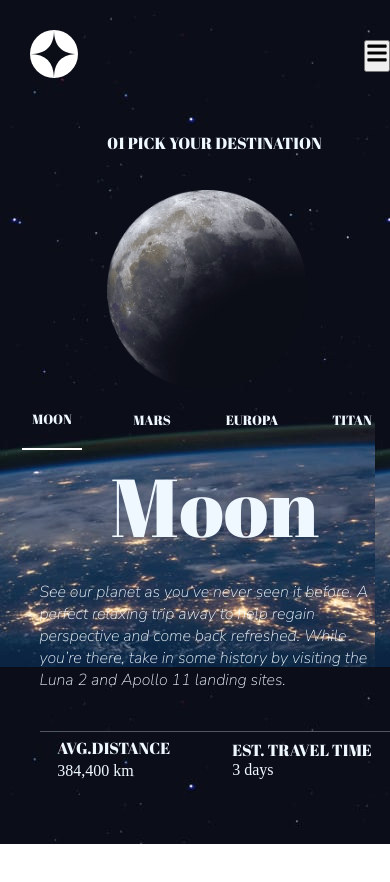
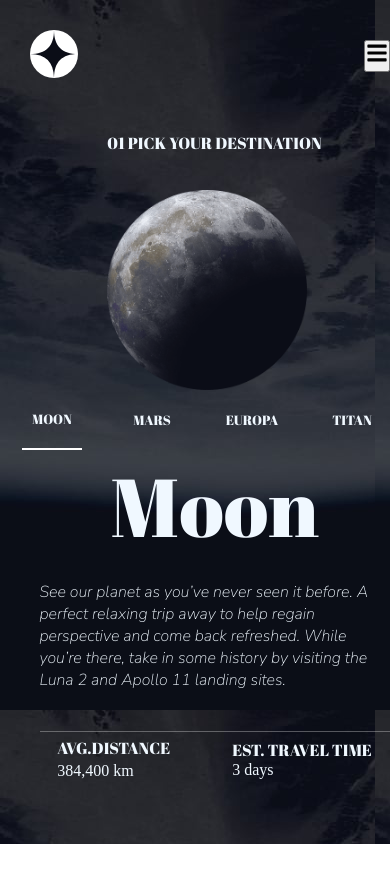
Before and after one commit to jyotirmoy-sinhababu/Space-Tourism, a React (Create React App) app: page /destination in a window 390 px wide. Shown: the top 882 px of the page. Built offline with nearby package versions, Linux system fonts and the light colour scheme; a web font is replaced by a local one.

Commit message:
style added

```diff
--- a/src/component/cards/cardStyle.css
+++ b/src/component/cards/cardStyle.css
@@ -208,7 +208,7 @@
   width: 600px;
 }
 
-@media screen and (max-width: 600px) {
+@media screen and (max-width: 900px) {
   /*destination card*/
   .destination-cnt {
     display: flex;
@@ -219,8 +219,8 @@
   }
 
   .img {
-    width: 200px;
-    height: 200px;
+    width: 400px;
+    height: 400px;
   }
 
   .destinationCard-head {
@@ -332,4 +332,15 @@
   .techCard-name {
     font-size: 48px;
   }
+
+  .techCard-info-cnt {
+    padding-left: 4%;
+  }
 }
+
+@media screen and (max-width: 900px) {
+  .img {
+    width: 200px;
+    height: 200px;
+  }
+}
--- a/src/component/nav/nav.css
+++ b/src/component/nav/nav.css
@@ -62,6 +62,12 @@
   display: none;
 }
 
+@media screen and (max-width: 1260px) {
+  .nav-empty-cnt {
+    display: none;
+  }
+}
+
 @media screen and (max-width: 600px) {
   .nav-cnt {
     display: flex;
--- a/src/component/sub-component/subCompStyle.css
+++ b/src/component/sub-component/subCompStyle.css
@@ -104,7 +104,7 @@ crewCardBtn style
   color: black;
 }
 
-@media screen and (max-width: 600px) {
+@media screen and (max-width: 900px) {
   .techBtn-cnt {
     display: flex;
     flex-direction: row;
--- a/src/pages/crew/crewPageStyle.css
+++ b/src/pages/crew/crewPageStyle.css
@@ -2,3 +2,17 @@
   background-image: url(../../assets/crew/background-crew-desktop.jpg);
   height: 100vh;
 }
+
+@media screen and (max-width: 900px) {
+  .destination-page-cnt {
+    background-image: url(../../assets/crew/background-crew-tablet.jpg);
+    height: 100vh;
+  }
+}
+
+@media screen and (max-width: 600px) {
+  .destination-page-cnt {
+    background-image: url(../../assets/crew/background-crew-mobile.jpg);
+    height: 100vh;
+  }
+}
--- a/src/pages/destination/destinationStyle.css
+++ b/src/pages/destination/destinationStyle.css
@@ -1,6 +1,13 @@
 .destination-page-cnt {
   background-image: url('../../assets/destination/destination.jpg');
   height: 100vh;
+}
+
+@media screen and (max-width: 900px) {
+  .destination-page-cnt {
+    background-image: url('../../assets/destination/background-home-tablet.jpg');
+    height: 100vh;
+  }
 }
 
 @media screen and (max-width: 600px) {
--- a/src/pages/homePage/home.css
+++ b/src/pages/homePage/home.css
@@ -99,9 +99,9 @@
   }
 }
 
-@media screen and (max-width: 600px) {
+@media screen and (max-width: 900px) {
   .home-cnt {
-    background-image: url('../../assets/destination/background-home-mobile.jpg');
+    background-image: url('../../assets/destination/background-home-tablet.jpg');
     height: 100vh;
   }
 
@@ -139,3 +139,10 @@
     align-items: center;
   }
 }
+
+@media screen and (max-width: 600px) {
+  .home-cnt {
+    background-image: url('../../assets/destination/background-home-mobile.jpg');
+    height: 100vh;
+  }
+}
--- a/src/pages/technology/technologyPage.css
+++ b/src/pages/technology/technologyPage.css
@@ -2,3 +2,17 @@
   background-image: url(../../assets/technology/background-technology-desktop.jpg);
   height: 100vh;
 }
+
+@media screen and (max-width: 900px) {
+  .technology-cnt {
+    background-image: url(../../assets/technology/background-technology-tablet.jpg);
+    height: 100vh;
+  }
+}
+
+@media screen and (max-width: 600px) {
+  .technology-cnt {
+    background-image: url(../../assets/technology/background-technology-mobile.jpg);
+    height: 100vh;
+  }
+}
```
